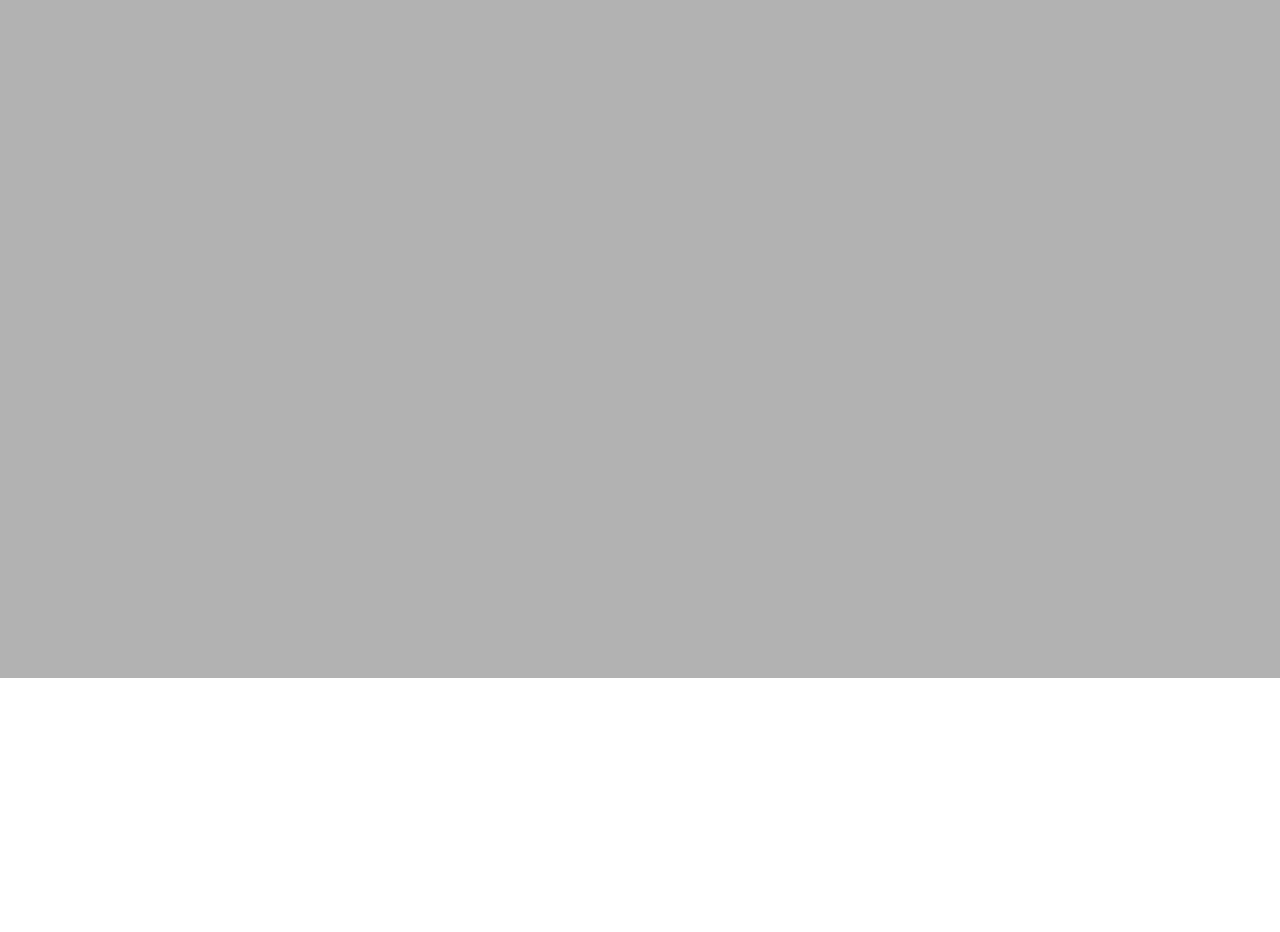
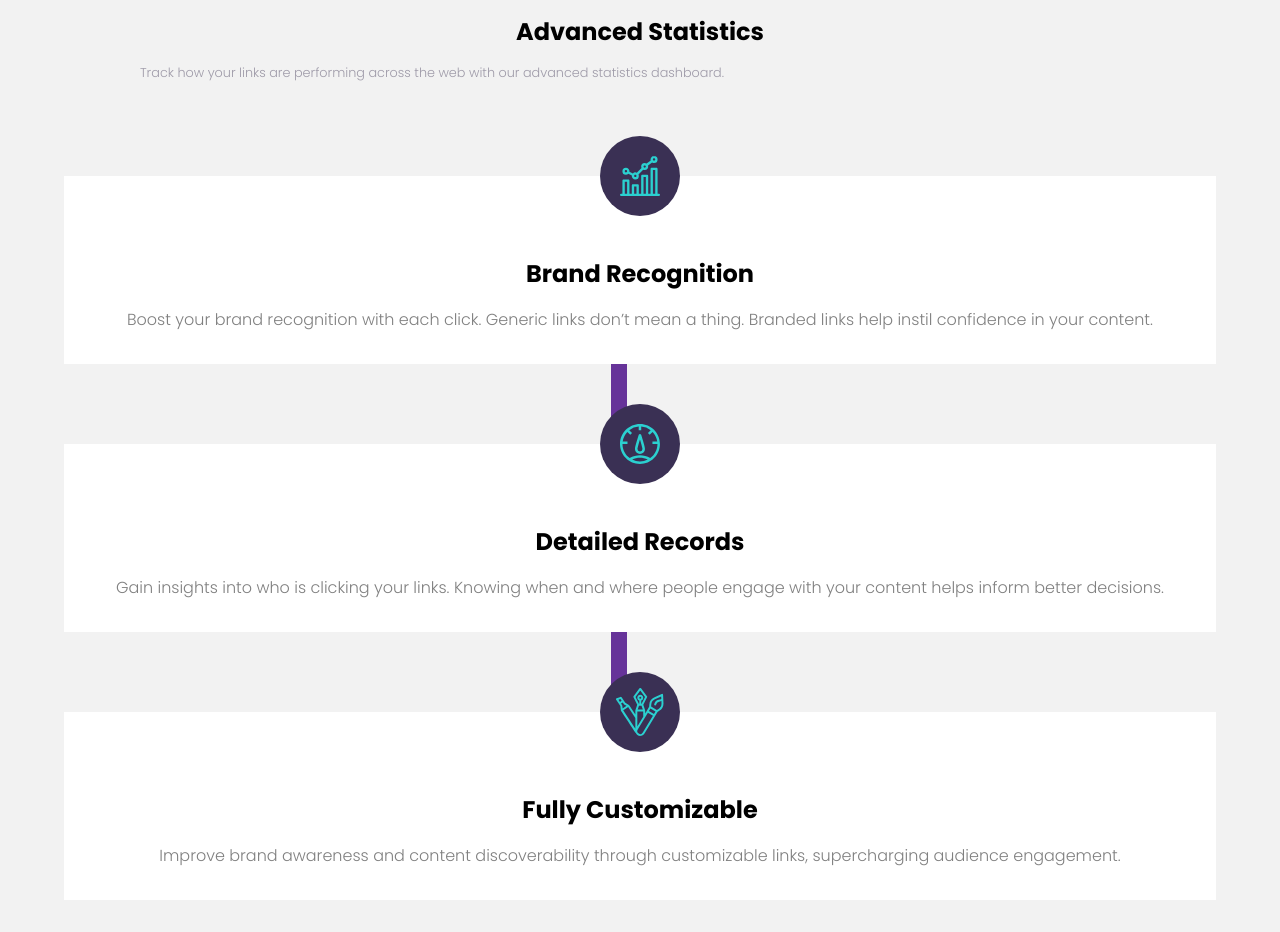
Before and after one commit to DanielTeshager/url-shortener, a plain HTML site: page index.html in a window 1280 px wide. Shown: the part 680-1612 px from the top of the page. Before the commit the page ends 1358 px from the top, so only its background shows below. Drawn offline with Linux system fonts and the light colour scheme.

Commit message:
looking awesome

```diff
--- a/css/style.css
+++ b/css/style.css
@@ -6,6 +6,7 @@
     --light-purple: #4B3F6B;
     --dark-purple: #3A3054;
     --loving-black: #34313D;
+    --bg-gray: #f2f2f2;
 
 }
 /* utils */
@@ -44,18 +45,21 @@ backdrop-filter: blur(10.3px);
 /* set default font-color as white */
 body{
     color: var(--white);
-    font-family: inter, san-serif;
+    font-family: poppins, san-serif;
+    background: var(--bg-gray);
 }
 header{
     display: flex;
     justify-content: space-between;
     align-items: center;
     padding: 1rem;
+    background-color: white;
 }
 .hero{
     display: grid;
     grid-template-rows: 1fr 1fr;
     position: relative;
+    background-color: white;
 }
 .hero-image{
     background-image: url(../images/illustration-working.svg);
@@ -141,127 +145,76 @@ header{
     background-color: var(--loving-blue);
     color: var(--basic-white);
 }
-.container{
-padding: 2rem;
+.advanced{
+    text-align: center;
+}
+.advanced .advanced-title{
+    font-size: 1.5rem;
+    font-weight: 700;
+    margin-bottom: 1rem;
+}
+.advanced .advanced-content{
+    font-size: .8rem;
+    font-weight:300;
+    line-height: 1.2;
+    max-width: 50rem;
+    color: var(--basic-gray);
 }
 main{
-    width: 100%;
-    min-height: 100vh;
-    display: flex;
-    overflow-y:hidden;
-    flex-direction: column;
-    /* align-items: center; */
-    justify-content: space-between;
-    background-color: rgba(0 0 0 / .3);
-    /* padding: 2rem; */
-}
-
-.quote{
-    position: relative;
-    width: fit-content;
-    padding-right: 1rem;
-}
-.quote, .quote-author{
-    font-size: .8rem;
-    margin-bottom: 1rem;
-
-}
-.quote-author{
-    font-weight: bold;
-}
-.refresh-icon{
-    position: absolute;
-    right: -1rem;
-    cursor: pointer;
-}
-.time-container{
     display: flex;
     flex-direction: column;
+    margin-top: 5rem;
+    padding: 2rem;
 }
-.time-display{
-    display: flex;
-    align-items: baseline;
-}
-.time-display .zone{
-    font-size: .8rem;
-    margin-left: .5rem;
-    font-weight: 300;
-    letter-spacing: .2rem;
-}
-.greetings h2{
-    font-size: 1rem;
-    font-weight: 400;
-    text-transform: uppercase;
-    letter-spacing: .2rem;
-    display: flex;
-    align-items: center;
-    gap: 1rem;
-}
-
-.time-display h1{
-    font-size: 5rem;
-    font-weight: 800;
-    text-transform: uppercase;
-    margin-bottom: 0;
-}
-.location{
-    margin-top: -1rem;
-}
-.location p{
-    font-size: 1.2rem;
-    font-weight: 400;
-    letter-spacing: .2rem;
-    text-transform: uppercase;
-    padding-top: 0.5rem;
-}
-
-.clock{
+.cards{
+    margin-top: 4rem;
     display: flex;
     flex-direction: column;
-    justify-content: space-between;
-    gap: 3rem;
+    align-items: center;
+    gap: 5rem;
+    padding-top: 2rem;
 }
-
-.more-less{
-    color: var(--gray);
-    letter-spacing: .2rem;
-    text-transform: uppercase;
-    background-color: var(--white);
-    width: 14ch;
-    padding: 0.5rem;
-    border-radius: 22px;
+.card{
     display: flex;
+    flex-direction: column;
     align-items: center;
-    justify-content: right;
-    gap: 1rem;
-    padding: 3px 0;
-    margin-top: 3rem;
+    position: relative;
+    background-color: white;
+    width: 90vw;
+    padding-bottom: 1rem;
 }
-.more-less-icon{
-    height: 40px;
-    height: 40px;
-    margin-right: .2rem;
-
+.card-image{
+    width: 5rem;
+    height: 5rem;
+    border-radius: 50%;
+    background-color: var(--dark-purple);
+    display: flex;
+    justify-content: center;
+    align-items: center;
+    position: relative;
+    top: -2.5rem;
 }
-
-.details{
-    padding: 2rem 0;
-    overflow: hidden;
-    transition: all 1s ease-out;
-    position: relative;
-    bottom: -2rem;
+.card-content{
+    padding: 1rem;
+    text-align: center;
+    font-weight: 300;
+    color: gray;
 }
-.timezone-days-of-year, .days-of-year, .days-of-week, .week-number{
-    display: flex;
-    justify-content: space-between;
-    padding: 1rem;
-    text-transform: uppercase;
+.card:first-child::before{
+    display: none;
 }
-.timezone-text, .days-of-year-text, .days-of-week-text, .week-number-text{
-    font-size: .8rem;
-    font-weight: 300;
+.card::before{
+    content: "";
+    display: block;
+    width: 1rem;
+    height: 100%;
+    background-color: rebeccapurple;
+    z-index: -1;
+    position: absolute;
+    text-align: center;
+    left: 47.5%;
+    top: -5.5rem;
 }
-
 /* SMARTPHONES PORTRAIT
 @media only screen and (min-width: 300px) {
 
--- a/index.html
+++ b/index.html
@@ -57,7 +57,62 @@
 </div>
 </section>
 <main>
+<div class="urls">
 
+</div>
+<!-- end urls -->
+<div class="advanced">
+  <h2 class="advanced-title">
+    Advanced Statistics
+  </h2>
+  <p class="advanced-content">
+    Track how your links are performing across the web with our advanced statistics dashboard.
+  </p>
+</div>
+
+<div class="cards">
+  <div class="card">
+    <div class="card-image">
+      <img src="./images/icon-brand-recognition.svg" alt="link">
+    </div>
+    <h2 class="card-header">
+      Brand Recognition
+    </h2>
+    <p class="card-content">
+      Boost your brand recognition with each click.
+      Generic links don’t mean a thing.
+      Branded links help instil confidence in your content.
+    </p>
+    </div>
+
+    <div class="card">
+      <div class="card-image">
+        <img src="./images/icon-detailed-records.svg" alt="link">
+      </div>
+      <h2 class="card-header">
+        Detailed Records
+      </h2>
+      <p class="card-content">
+        Gain insights into who is clicking your links.
+        Knowing when and where people engage with your
+        content helps inform better decisions.
+      </p>
+      </div>
+
+      <div class="card">
+        <div class="card-image">
+          <img src="./images/icon-fully-customizable.svg" alt="link">
+        </div>
+        <h2 class="card-header">
+          Fully Customizable
+        </h2>
+        <p class="card-content">
+          Improve brand awareness and content discoverability
+          through customizable links,
+          supercharging audience engagement.
+        </p>
+        </div>
+</div>
 </main>
 <!-- script -->
 <script src="./js/app.js"></script>
```
